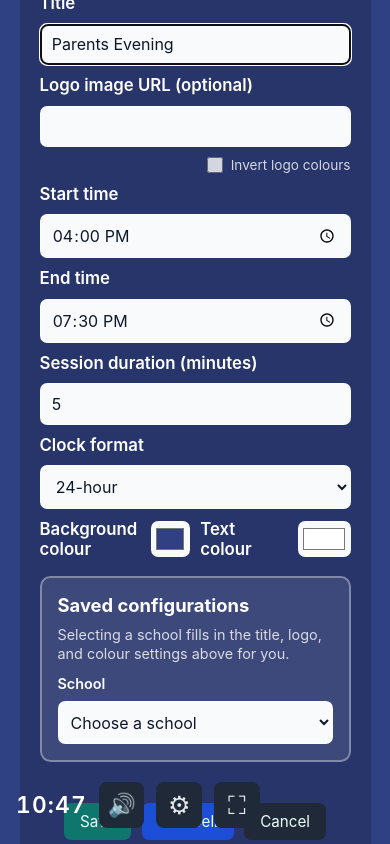
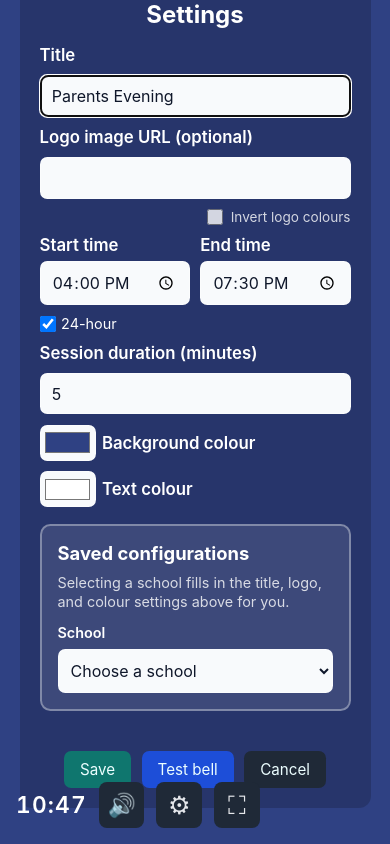
Before and after one commit to ajasmith/parents-evening, a plain HTML site: page index.html in a window 390 px wide. Both pictures are taken after a click on the button "Open settings". Drawn offline with Linux system fonts and the light colour scheme.

Commit message:
Locally store mute state.  Tidy settings UI

```diff
--- a/index.html
+++ b/index.html
@@ -5,8 +5,8 @@
     <meta name="viewport" content="width=device-width, initial-scale=1.0">
     <meta name="theme-color" content="#2f4183">
     <title>Session Clock</title>
-    <link rel="stylesheet" href="styles.css?v=20260928-4">
-    <script src="script.js?v=20260928-4" defer></script>
+    <link rel="stylesheet" href="styles.css?v=20260928-6">
+    <script src="script.js?v=20260928-6" defer></script>
   </head>
   <body>
     <main class="session-view" aria-labelledby="page-title">
@@ -47,11 +47,20 @@
             Invert logo colours
           </label>
 
-          <label class="settings-label" for="start-input">Start time</label>
-          <input id="start-input" class="settings-input" name="start" type="time" required>
-
-          <label class="settings-label" for="end-input">End time</label>
-          <input id="end-input" class="settings-input" name="end" type="time" required>
+          <div class="settings-time-row">
+            <label class="settings-time-field" for="start-input">
+              <span class="settings-label">Start time</span>
+              <input id="start-input" class="settings-input" name="start" type="time" required>
+            </label>
+            <label class="settings-time-field" for="end-input">
+              <span class="settings-label">End time</span>
+              <input id="end-input" class="settings-input" name="end" type="time" required>
+            </label>
+            <label class="settings-clock-field" for="clock-format-input">
+              <input id="clock-format-input" name="clock" type="checkbox" checked>
+              24-hour
+            </label>
+          </div>
 
           <label class="settings-label" for="duration-input">Session duration (minutes)</label>
           <input
@@ -65,30 +74,24 @@
             required
           >
 
-          <label class="settings-label" for="clock-format-input">Clock format</label>
-          <select id="clock-format-input" class="settings-input" name="clock">
-            <option value="24">24-hour</option>
-            <option value="12">12-hour</option>
-          </select>
-
           <div class="settings-colour-row">
             <label class="settings-colour-field" for="background-colour-input">
-              <span class="settings-label">Background colour</span>
               <input
                 id="background-colour-input"
                 class="settings-colour-input"
                 name="background"
                 type="color"
               >
+              <span class="settings-label">Background colour</span>
             </label>
             <label class="settings-colour-field" for="foreground-colour-input">
-              <span class="settings-label">Text colour</span>
               <input
                 id="foreground-colour-input"
                 class="settings-colour-input"
                 name="foreground"
                 type="color"
               >
+              <span class="settings-label">Text colour</span>
             </label>
           </div>
 
@@ -135,7 +138,13 @@
 
       <div class="button-container">
         <time id="current-time" class="current-time" aria-label="Current time">--:--</time>
-        <button id="sound-toggle" class="sound-toggle" type="button" aria-pressed="false">
+        <button
+          id="sound-toggle"
+          class="sound-toggle"
+          type="button"
+          aria-pressed="false"
+          title="Mute session bell"
+        >
           Enable session bell
         </button>
         <button
@@ -144,6 +153,7 @@
           type="button"
           aria-controls="settings-view"
           aria-expanded="false"
+          title="Open settings"
         >
           Open settings
         </button>
--- a/script.js
+++ b/script.js
@@ -6,6 +6,7 @@ const defaultSchedule = {
 const defaultTitle = "Parents Evening";
 const defaultBackgroundColour = "#2F4183";
 const defaultForegroundColour = "#FFFFFF";
+const soundEnabledStorageKey = "sessionClock.soundEnabled";
 const renderIntervalMilliseconds = 2_000;
 const {
   schedule,
@@ -78,10 +79,10 @@ invertLogoInput.checked = invertLogo;
 startInput.value = schedule.scheduleStartTime;
 endInput.value = schedule.scheduleEndTime;
 durationInput.value = String(schedule.sessionDurationMinutes);
-clockFormatInput.value = clockFormat;
+clockFormatInput.checked = clockFormat === "24";
 backgroundColourInput.value = backgroundColour;
 foregroundColourInput.value = foregroundColour;
-let soundEnabled = true;
+let soundEnabled = loadSoundEnabled();
 let lastObservedSessionIndex;
 let wakeLock = null;
 let presentationModeRequested = false;
@@ -274,9 +275,30 @@ function playBell() {
   });
 }
 
+function loadSoundEnabled() {
+  try {
+    const storedValue = window.localStorage.getItem(soundEnabledStorageKey);
+    return storedValue === null ? true : storedValue === "true";
+  } catch (error) {
+    console.error("Could not load the session bell preference.", error);
+    return true;
+  }
+}
+
+function saveSoundEnabled() {
+  try {
+    window.localStorage.setItem(soundEnabledStorageKey, String(soundEnabled));
+  } catch (error) {
+    console.error("Could not save the session bell preference.", error);
+    soundStatus.textContent =
+      "The session bell preference could not be saved by this browser.";
+  }
+}
+
 function updateSoundControls(message) {
   soundToggle.setAttribute("aria-pressed", String(soundEnabled));
   soundToggle.textContent = soundEnabled ? "Session bell enabled" : "Enable session bell";
+  soundToggle.title = soundEnabled ? "Mute session bell" : "Enable session bell";
   soundStatus.textContent =
     message ??
     (soundEnabled
@@ -288,6 +310,7 @@ function setSettingsOpen(isOpen) {
   settingsView.hidden = !isOpen;
   settingsToggle.setAttribute("aria-expanded", String(isOpen));
   settingsToggle.textContent = isOpen ? "Close settings" : "Open settings";
+  settingsToggle.title = settingsToggle.textContent;
   settingsError.textContent = "";
 
   if (isOpen) {
@@ -490,6 +513,7 @@ soundToggle.addEventListener("click", () => {
     sessionBell.currentTime = 0;
   }
   updateSoundControls();
+  saveSoundEnabled();
 });
 
 settingsToggle.addEventListener("click", () => {
@@ -589,10 +613,10 @@ settingsForm.addEventListener("submit", (event) => {
   url.searchParams.set("duration", durationInput.value);
   url.searchParams.set("background", backgroundColourInput.value.slice(1).toUpperCase());
   url.searchParams.set("foreground", foregroundColourInput.value.slice(1).toUpperCase());
-  if (clockFormatInput.value === "12") {
+  if (clockFormatInput.checked) {
+    url.searchParams.delete("clock");
+  } else {
     url.searchParams.set("clock", "12");
-  } else {
-    url.searchParams.delete("clock");
   }
   if (requestedLogo) {
     url.searchParams.set("logo", requestedLogo);
--- a/styles.css
+++ b/styles.css
@@ -294,6 +294,35 @@ body {
   border-radius: 0.45rem;
 }
 
+.settings-time-row {
+  display: grid;
+  grid-template-columns: minmax(0, 1fr) minmax(0, 1fr) auto;
+  align-items: end;
+  gap: 0.65rem;
+}
+
+.settings-time-field {
+  min-width: 0;
+  display: flex;
+  flex-direction: column;
+  gap: 0.35rem;
+}
+
+.settings-clock-field {
+  min-height: 2.65rem;
+  display: flex;
+  align-items: center;
+  gap: 0.35rem;
+  font-size: 0.9rem;
+  cursor: pointer;
+}
+
+.settings-clock-field input {
+  width: 1rem;
+  height: 1rem;
+  margin: 0;
+}
+
 .settings-colour-row {
   display: grid;
   grid-template-columns: repeat(2, minmax(0, 1fr));
@@ -303,8 +332,8 @@ body {
 .settings-colour-field {
   display: flex;
   align-items: center;
-  justify-content: space-between;
-  gap: 0.75rem;
+  justify-content: flex-start;
+  gap: 0.4rem;
 }
 
 .settings-colour-input {
@@ -315,6 +344,21 @@ body {
   border: 1px solid rgb(255 255 255 / 35%);
   border-radius: 0.45rem;
   cursor: pointer;
+}
+
+@media (max-width: 30rem) {
+  .settings-time-row {
+    grid-template-columns: minmax(0, 1fr) minmax(0, 1fr);
+  }
+
+  .settings-clock-field {
+    min-height: auto;
+    grid-column: 1 / -1;
+  }
+
+  .settings-colour-row {
+    grid-template-columns: 1fr;
+  }
 }
 
 .school-configuration {
```
Also changed, not shown: README.md.
